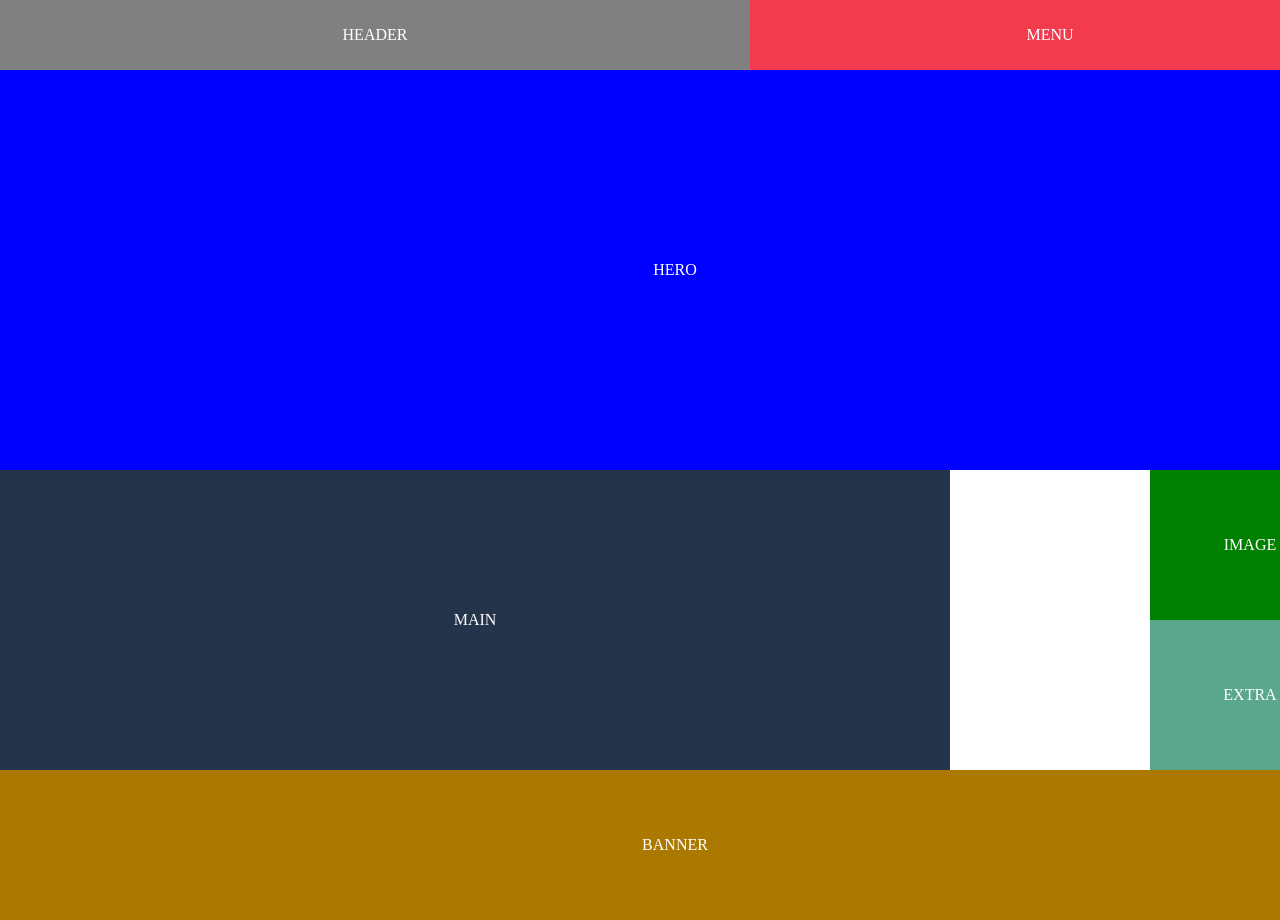
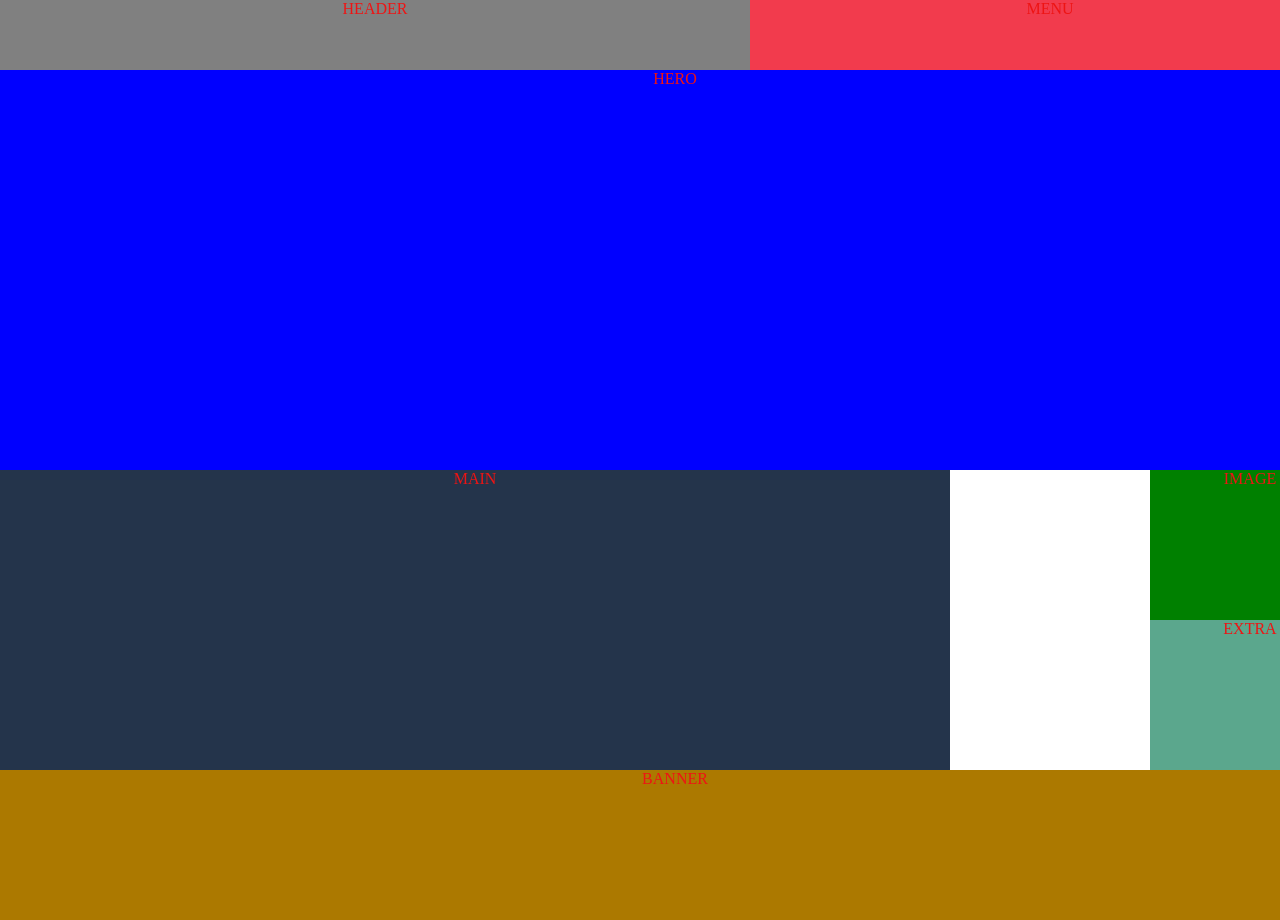
Before and after one commit to ANASABBASI123/grid, a plain HTML site: page index.html in a window 1280 px wide. Shown: the top 920 px of the page. Drawn offline with Linux system fonts and the light colour scheme.

Commit message:
Update style.css

```diff
--- a/style.css
+++ b/style.css
@@ -15,12 +15,8 @@
 }
 .item{
     color: white;
-  display: flex;
-  align-items: center;
-  justify-content: center;
-}
-.b{
     color: rgb(238, 20, 20);
+    text-align: center;
 }
 .item1{
    grid-column: one-c/four-c;
```
